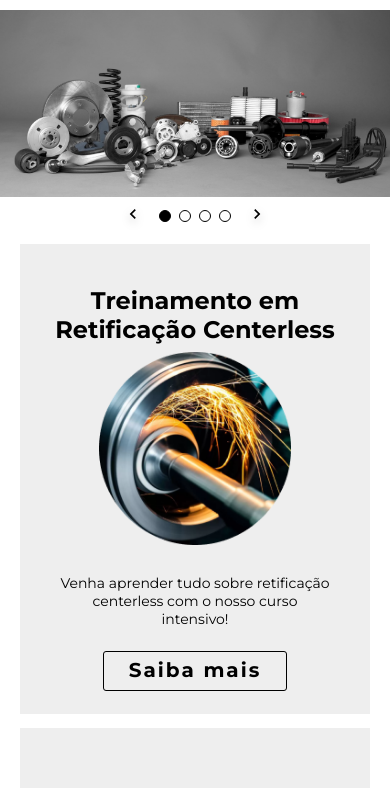
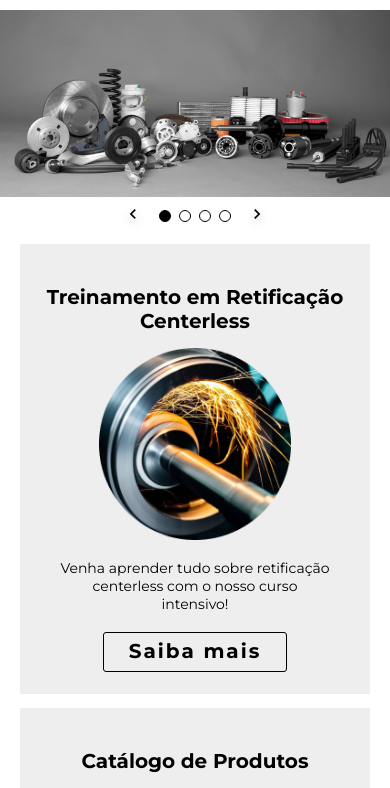
Before and after one commit to cpejr/IZT-web-frontend, a React (Vite) app: page / in a window 390 px wide. Shown: the top 788 px of the page. Built offline with nearby package versions, Linux system fonts and the light colour scheme.

Commit message:
fix: more cards responsivity(Nest Hub)

```diff
--- a/src/components/features/Card/Card.jsx
+++ b/src/components/features/Card/Card.jsx
@@ -11,6 +11,7 @@ function Card({
   media1000Top,
   media429Top,
   media360Top,
+  pictureTopMedia1000,
 }) {
   return (
     <Container isMiddle={isMiddle}>
@@ -22,7 +23,11 @@ function Card({
       >
         {title}
       </CardTitle>
-      <Picture src={image} alt={imageAlt} />
+      <Picture
+        src={image}
+        alt={imageAlt}
+        pictureTopMedia1000={pictureTopMedia1000}
+      />
       <CardText>{text}</CardText>
       <Button type="button">Saiba mais</Button>
     </Container>
--- a/src/components/features/Card/Styles.jsx
+++ b/src/components/features/Card/Styles.jsx
@@ -9,8 +9,11 @@ const isMiddleStyle = css`
   font-size: 24px;
   width: 460px;
   height: 580px;
-  /* aspect-ratio: 5/4; */
 
+  /* @media (min-width: 1000px) and (max-width: 1300px) {
+    width: 414px;
+    height: 522px;
+  } */
   @media (max-width: 1000px) {
     width: 450px;
     height: 550px;
@@ -31,7 +34,6 @@ export const Container = styled.div`
 
   width: 450px;
   height: 550px;
-  /* aspect-ratio: 5/4; */
   background: linear-gradient(
     to top,
     white 0%,
@@ -50,6 +52,10 @@ export const Container = styled.div`
     align-items: center;
     width: 100%;
   }
+  @media (min-width: 1000px) and (max-width: 1300px) {
+    width: 405px;
+    height: 495px;
+  }
   @media (max-width: 1000px) {
     background: fixed ${(props) => props.theme.colors.gray[1]};
     box-shadow: 0 0 0 0 ${(props) => props.theme.colors.gray[2]};
@@ -57,19 +63,19 @@ export const Container = styled.div`
   }
   @media (max-width: 500px) {
     width: 400px;
-    height: 520px;
+    height: 500px;
   }
   @media (max-width: 429px) {
     width: 350px;
-    height: 470px;
+    height: 450px;
   }
   @media (max-width: 360px) {
     width: 300px;
-    height: 420px;
+    height: 400px;
   }
   @media (max-width: 310px) {
     width: 270px;
-    height: 410px;
+    height: 390px;
   }
 `;
 
@@ -86,19 +92,22 @@ export const CardTitle = styled.div`
   font-size: 24px;
   font-weight: 700;
 
+  @media (min-width: 1000px) and (max-width: 1300px) {
+    font-size: 22px;
+  }
   @media (max-width: 1000px) {
-    /* top: 10%; */
-    top: ${(props) => props.media1000Top ?? '13%'};
+    top: ${(props) => props.media1000Top ?? '10%'};
   }
   @media (max-width: 429px) {
-    top: ${(props) => props.media429Top ?? '12%'};
+    font-size: 20px;
+    top: ${(props) => props.media429Top ?? '9%'};
   }
   @media (max-width: 360px) {
-    font-size: 20px;
-    top: ${(props) => props.media360Top ?? '14%'};
+    font-size: 18px;
+    top: ${(props) => props.media360Top ?? '8%'};
   }
   @media (max-width: 310px) {
-    font-size: 18px;
+    font-size: 16px;
   }
 `;
 
@@ -123,6 +132,13 @@ export const CardText = styled.div`
     overflow: visible;
   }
 
+  @media (min-width: 1000px) and (max-width: 1300px) {
+    font-size: 16px;
+    top: 24%;
+  }
+  @media (max-width: 1000px) {
+    font-size: 16px;
+  }
   @media (max-width: 429px) {
     top: 26%;
     font-size: 14px;
@@ -182,4 +198,11 @@ export const Picture = styled.img`
   top: 23%;
   width: 55%;
   height: auto;
+
+  @media (min-width: 1000px) and (max-width: 1300px) {
+    top: 25%;
+  }
+  @media (max-width: 1000px) {
+    top: ${(props) => props.pictureTopMedia1000 ?? '23%'};
+  }
 `;
--- a/src/pages/Home/Home.jsx
+++ b/src/pages/Home/Home.jsx
@@ -45,6 +45,7 @@ function Home() {
           confiáveis do processo de retificação em sua empresa."
             image={Software}
             imageAlt="Software image"
+            pictureTopMedia1000="20%"
           />
         </CardsContainer>
         <FormsContactUs />
```
